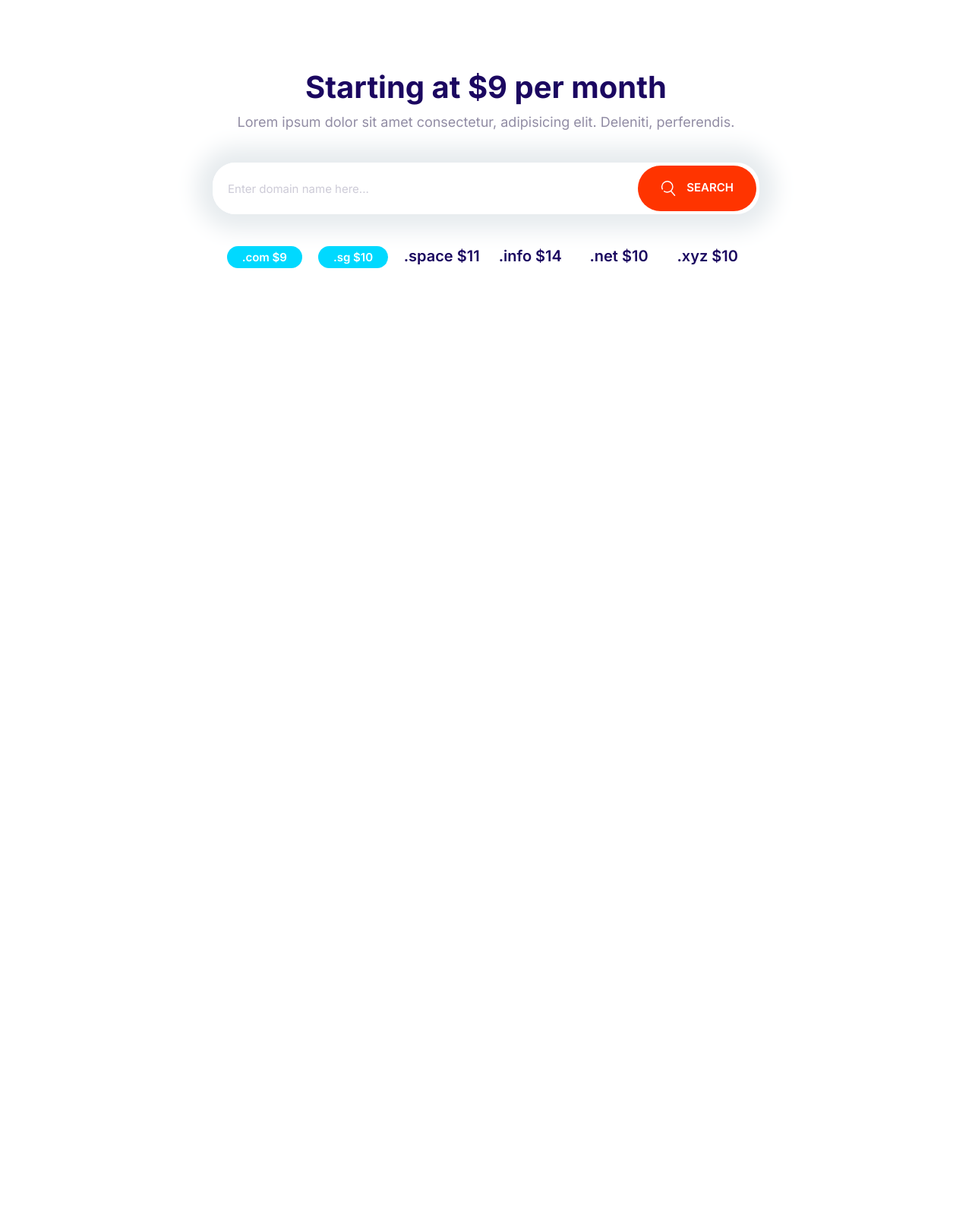
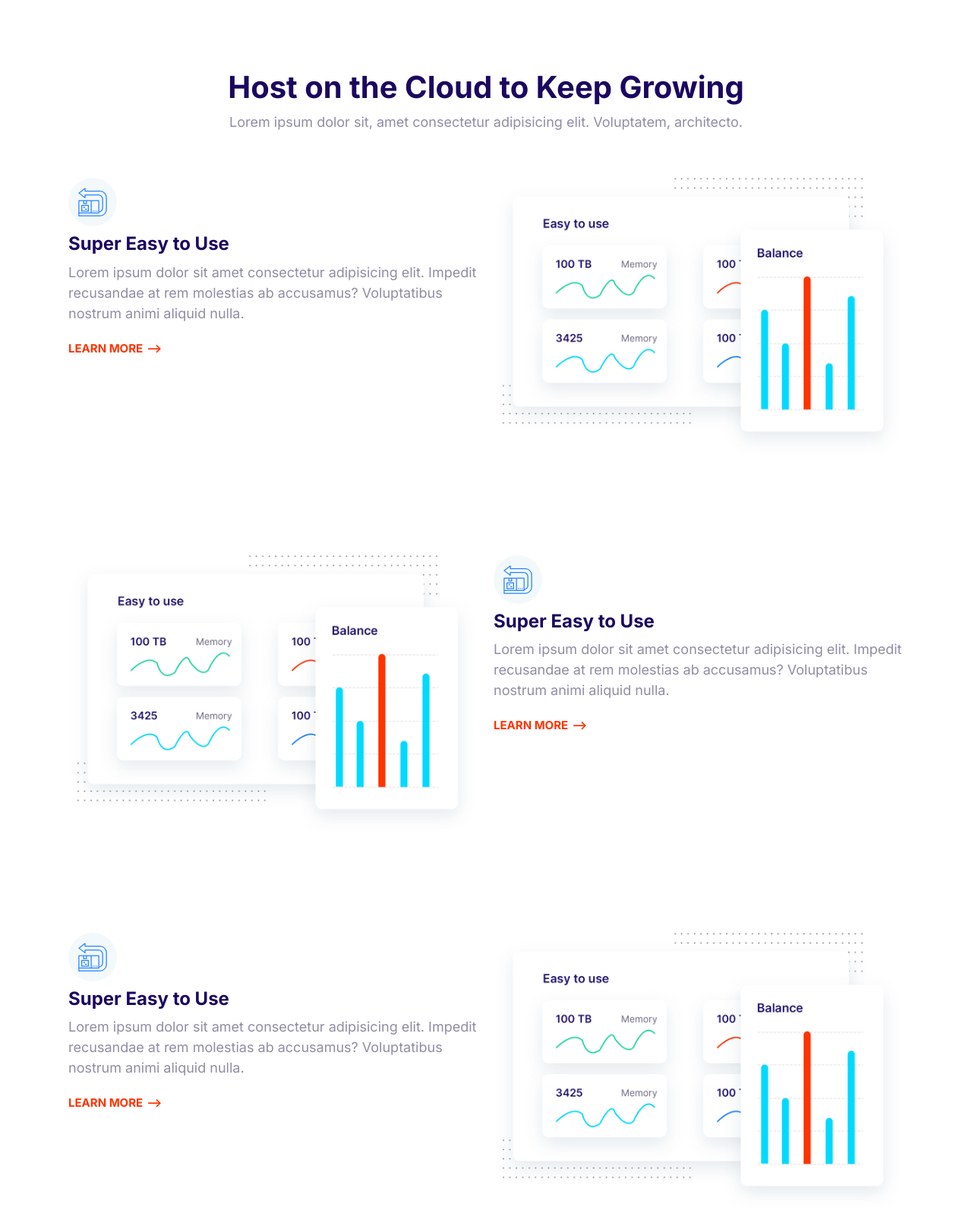
Before and after one commit to omarmonrealdev/htmlCssProject1, a plain HTML site: page index.html in a window 1280 px wide. Shown: the whole page at 76% size. Before the commit the page ends 800 px from the top, so only its background shows below. Drawn offline with Linux system fonts and the light colour scheme.

Commit message:
Creation of features

```diff
--- a/css/styles.css
+++ b/css/styles.css
@@ -316,11 +316,21 @@ a {
     color: #fff;
 }
 
+.card--primary .badge--primary {
+    background: #126de4;
+}
+
 .card--secondary .badge--secondary {
     background: #02cdf1;
 }
 
 /* Plans */
+.plan {
+    transition: transform .2s ease-out; /*efecto de animacion sobre la propiedad
+                                       transform que esta aplicada mas abajo
+                                       sobre los cards*/
+}
+
 .plan__name {
     color: #fff;
     margin: 0;
@@ -351,6 +361,10 @@ a {
 }
 
 /*Implementing the "popular badge"*/
+.plan--popular {
+    transform: scale(1.1); /*Aumenta el tamaño del popular plan*/
+}
+
 .plan--popular .card__header {
     position: relative;
 }
@@ -362,6 +376,14 @@ a {
     position: absolute;
     top: -2px;
     right: 5%;
+}
+
+.plan:hover {
+    transform: scale(1.05);
+}
+
+.plan--popular:hover {
+    transform: scale(1.15);
 }
 
 @media screen and (min_width: 1024px) {
@@ -729,3 +751,37 @@ boton ocupe todo el espacio de la celda en el grid*/
                        que el grid ocupe el tamaño maximo del container*/
     }
 }
+
+/* Plans Block */
+.block-plans .grid {
+    gap: 8rem 4rem; /*Agrega espacio entre los elementos del grid*/
+}
+
+.block-plans .card {  /*definir tamaño centrar el contenido para tablets*/
+    max-width: 500px;
+    margin: 0 auto;
+}
+
+/* Features */
+.feature {
+    gap: 4rem 2rem;
+    margin: 12rem 0;
+}
+
+.feature:first-of-type {
+    margin-top: 6rem;
+}
+
+.feature__heading {
+    margin: 1rem 0;
+}
+
+.feature__image {
+    width: 100%;
+}
+
+@media screen and (min-width: 768px) {
+    .feature:nth-of-type(even) .feature__content {
+        order: 2;
+    } /*Cambia el orden de cada elemento par (izquierda/derecha) de los dos elementos del grid*/
+}
--- a/index.html
+++ b/index.html
@@ -15,36 +15,99 @@
     <link rel="stylesheet" href="css/styles.css" />
   </head>
   <body>
-    <section class="block container block-domain">
+    <section class="block container">
       <header class="block__header">
-        <h2>Starting at $9 per month</h2>
+        <h2>Host on the Cloud to Keep Growing</h2>
         <p>
-          Lorem ipsum dolor sit amet consectetur, adipisicing elit. Deleniti,
-          perferendis.
+          Lorem ipsum dolor sit, amet consectetur adipisicing elit. Voluptatem,
+          architecto.
         </p>
       </header>
-      <div class="input-group">
-        <input
-          type="text"
-          class="input"
-          placeholder="Enter domain name here..."
-        />
-        <button class="btn btn--accent">
-          <svg class="icon icon--white">
-            <use xlink:href="images/sprite.svg#search"></use>
-          </svg>
-          Search
-        </button>
-      </div>
-      <ul class="list bloc-domain__prices">
-        <li><span class="badge badge--secondary">.com $9</span></li>
-        <li><span class="badge badge--secondary">.sg $10</span></li>
-        <li>.space $11</li>
-        <li>.info $14</li>
-        <li>.net $10</li>
-        <li>.xyz $10</li>
-      </ul>
+      <article class="grid grid--1x2 feature">
+        <div class="feature__content">
+          <span class="icon-container">
+            <svg class="icon icon--primary">
+              <use xlink:href="images/sprite.svg#easy"></use>
+            </svg>
+          </span>
+          <h3 class="feature__heading">Super Easy to Use</h3>
+          <p>
+            Lorem ipsum dolor sit amet consectetur adipisicing elit. Impedit
+            recusandae at rem molestias ab accusamus? Voluptatibus nostrum animi
+            aliquid nulla.
+          </p>
+          <a href="#" class="link-arrow">Learn More</a>
+        </div>
+        <picture>
+          <source
+            type="image/webp"
+            srcset="images/easy.webp 1x, images/easy@2x.webp 2x"
+          />
+          <source
+            type="image/jpg"
+            srcset="images/easy.jpg 1x, images/easy@2x.jpg 2x"
+          />
+          <img class="feature__image" src="images/easy@2x.jpg" alt="" />
+        </picture>
+      </article>
+
+      <article class="grid grid--1x2 feature">
+        <div class="feature__content">
+          <span class="icon-container">
+            <svg class="icon icon--primary">
+              <use xlink:href="images/sprite.svg#easy"></use>
+            </svg>
+          </span>
+          <h3 class="feature__heading">Super Easy to Use</h3>
+          <p>
+            Lorem ipsum dolor sit amet consectetur adipisicing elit. Impedit
+            recusandae at rem molestias ab accusamus? Voluptatibus nostrum animi
+            aliquid nulla.
+          </p>
+          <a href="#" class="link-arrow">Learn More</a>
+        </div>
+        <picture>
+          <source
+            type="image/webp"
+            srcset="images/easy.webp 1x, images/easy@2x.webp 2x"
+          />
+          <source
+            type="image/jpg"
+            srcset="images/easy.jpg 1x, images/easy@2x.jpg 2x"
+          />
+          <img class="feature__image" src="images/easy@2x.jpg" alt="" />
+        </picture>
+      </article>
+
+      <article class="grid grid--1x2 feature">
+        <div class="feature__content">
+          <span class="icon-container">
+            <svg class="icon icon--primary">
+              <use xlink:href="images/sprite.svg#easy"></use>
+            </svg>
+          </span>
+          <h3 class="feature__heading">Super Easy to Use</h3>
+          <p>
+            Lorem ipsum dolor sit amet consectetur adipisicing elit. Impedit
+            recusandae at rem molestias ab accusamus? Voluptatibus nostrum animi
+            aliquid nulla.
+          </p>
+          <a href="#" class="link-arrow">Learn More</a>
+        </div>
+        <picture>
+          <source
+            type="image/webp"
+            srcset="images/easy.webp 1x, images/easy@2x.webp 2x"
+          />
+          <source
+            type="image/jpg"
+            srcset="images/easy.jpg 1x, images/easy@2x.jpg 2x"
+          />
+          <img class="feature__image" src="images/easy@2x.jpg" alt="" />
+        </picture>
+      </article>
     </section>
+
     <script src="js/main.js"></script>
   </body>
 </html>
```
Also changed, not shown: components/features.html (added, +92 -0 lines), components/plans-block.html (added, +66 -0 lines), images/easy.jpg (added), images/easy.webp (added), images/easy@2x.jpg (added), images/easy@2x.webp (added).
